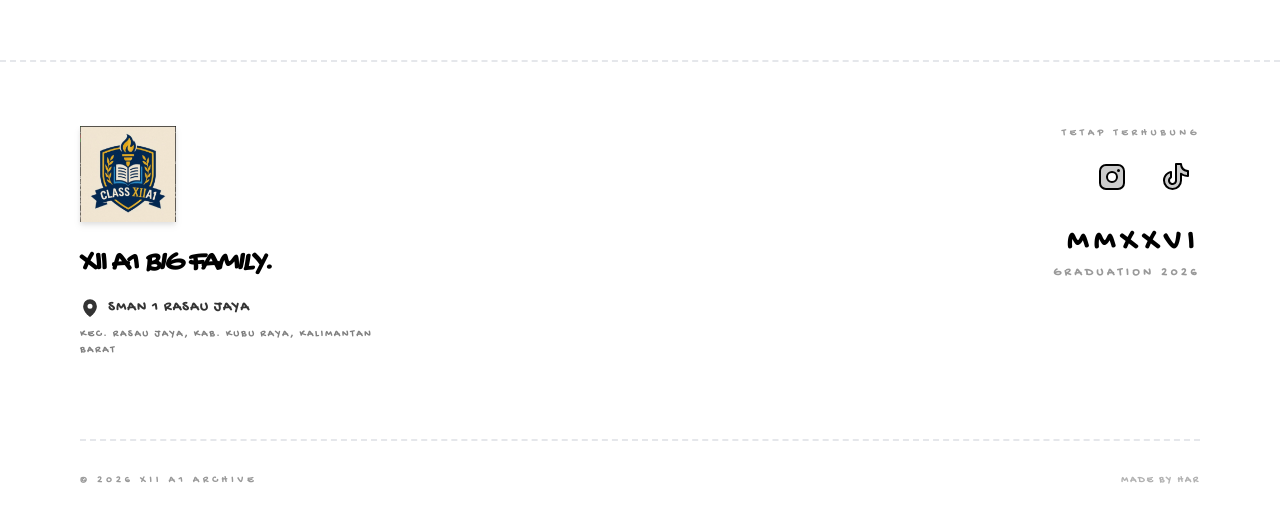
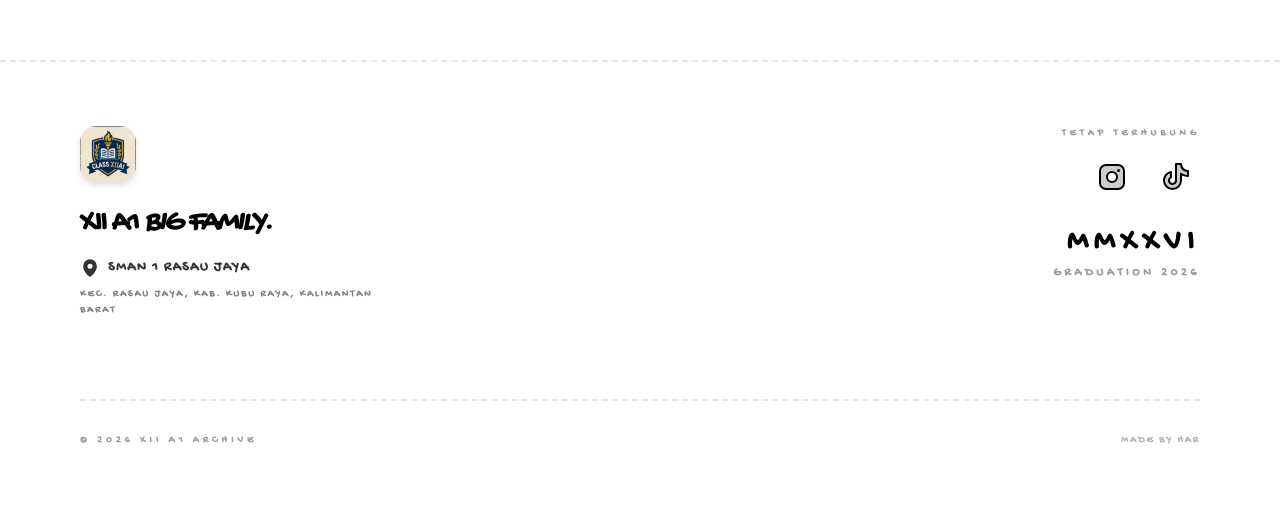
Before and after one commit to kyiov/Webkelas, a React (Vite) app: page / in a window 1280 px wide. Shown: the part 2864-3386 px from the top of the page. Built offline with nearby package versions, Linux system fonts and the light colour scheme; no server answers.

Commit message:
style: reduce logo size and round corners in footer

```diff
--- a/src/components/layout/Footer.jsx
+++ b/src/components/layout/Footer.jsx
@@ -39,7 +39,7 @@ const Footer = () => {
               <img
                 src={CLASS_META.logo}
                 alt="Logo"
-                className="w-24 h-24 object-contain filter drop-shadow-md"
+                className="w-14 h-14 object-contain filter drop-shadow-md rounded-2xl"
               />
             </motion.button>
 
```
